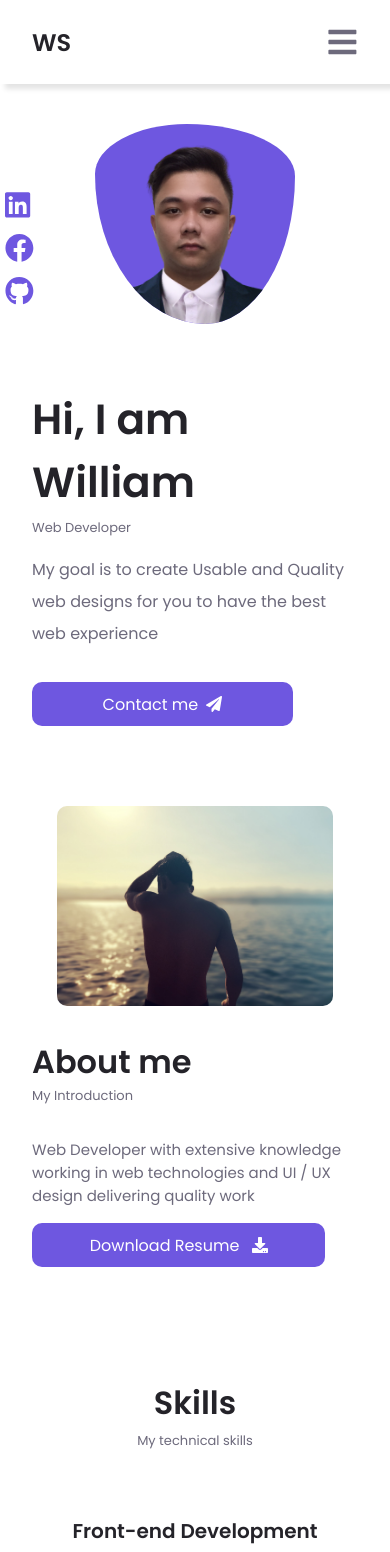
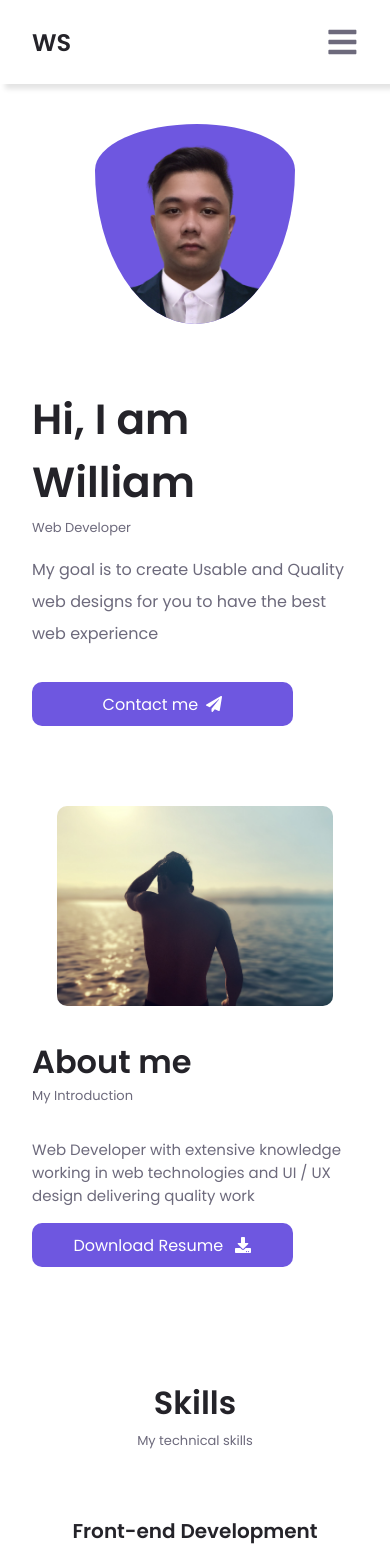
Before and after one commit to sheenlim23/react-portfolio, a React (Create React App) app: page /sample in a window 390 px wide. Shown: the top 1552 px of the page. Built offline with nearby package versions, Linux system fonts and the light colour scheme.

Commit message:
design fix

```diff
--- a/src/App.js
+++ b/src/App.js
@@ -46,12 +46,12 @@ function App() {
                       </button>
                   </div>
                   <div className={`${!isNavCollapsed ? 'collapse': ''} nav-links`}>
-                      <AnchorLink offset="200" href="#home" className="link"><li>Home</li></AnchorLink>
-                      <AnchorLink offset="130" href="#about" className="link"><li>About</li></AnchorLink>
-                      <AnchorLink offset="120" href="#skills" className="link"><li>Skills</li></AnchorLink>
-                      <AnchorLink  offset="120" href="#services" className="link"><li>Services</li></AnchorLink>
-                      <AnchorLink  offset="120" href="#portfolio" className="link"><li>Portfolio</li></AnchorLink>
-                      <AnchorLink  offset="120" href="#contact" className="link"><li>Contact</li></AnchorLink>
+                      <AnchorLink offset="200" href="#home" className="link" onClick={handleCollapse} ><li>Home</li></AnchorLink>
+                      <AnchorLink offset="130" href="#about" className="link" onClick={handleCollapse}><li>About</li></AnchorLink>
+                      <AnchorLink offset="120" href="#skills" className="link" onClick={handleCollapse}><li>Skills</li></AnchorLink>
+                      <AnchorLink  offset="120" href="#services" className="link" onClick={handleCollapse}><li>Services</li></AnchorLink>
+                      <AnchorLink  offset="120" href="#portfolio" className="link" onClick={handleCollapse}><li>Portfolio</li></AnchorLink>
+                      <AnchorLink  offset="120" href="#contact" className="link" onClick={handleCollapse}><li>Contact</li></AnchorLink>
                       <button className="link"  data-target="#container" aria-controls="container" onClick={handleTheme}><li><FontAwesomeIcon icon={icon}/></li></button>
                   </div>
               </nav>
--- a/src/components/Hero.js
+++ b/src/components/Hero.js
@@ -7,13 +7,13 @@ const Hero = () => {
             <div className="hero" id="home">
                 <div className="hero-icons">
                     <a  href="https://www.linkedin.com/in/william-sheen-lim-67b74b12a/" target="_blank">
-                        <FontAwesomeIcon icon={['fab','linkedin']} className="icon"/>
+                        <FontAwesomeIcon icon={['fab','linkedin-in']} className="icon"/>
                     </a>
                 <a href="https://web.facebook.com/profile.php?id=100008560846641" target="_blank">
-                        <FontAwesomeIcon icon={['fab','facebook']} className="icon"/>
+                        <FontAwesomeIcon icon={['fab','facebook-f']} className="icon"/>
                 </a>
                 <a href="https://github.com/sheenlim23" target="_blank">
-                        <FontAwesomeIcon icon={['fab','github']} className="icon"/>
+                        <FontAwesomeIcon icon={['fab','github-alt']} className="icon"/>
                 </a>
                 </div>
                 <div className="hero-text">
--- a/src/stylesheet/_footer.scss
+++ b/src/stylesheet/_footer.scss
@@ -3,6 +3,8 @@
   position: relative;
   background: var(--card-color);
   width: 100%;
+  height: 100%;
+  margin-bottom: -5rem;
   display: grid;
   grid-template-columns: repeat(3, 1fr);
   .logo {
@@ -37,7 +39,10 @@
     position: absolute;
     bottom: 0;
     left: 50%;
+    text-align: center;
     transform: translateX(-50%);
     color: white;
+    width: 100%;
+    font-size: 0.8rem;
   }
 }
--- a/src/stylesheet/_hero.scss
+++ b/src/stylesheet/_hero.scss
@@ -13,8 +13,9 @@
     transform: translateY(-50%);
     padding-left: 0.3rem;
     a {
-      font-size: Max(1.8rem, 4%);
+      font-size: Max(1.3rem, 4%);
       color: var(--first-color);
+      margin-bottom: 1.5rem;
     }
   }
   .hero-text {
@@ -58,7 +59,7 @@
     place-items: center;
     .hero-image-container {
       background-color: var(--first-color);
-      border-radius: 46% 54% 45% 55% / 25% 26% 74% 75%;
+      border-radius: 51% 49% 50% 50% / 23% 23% 77% 77%;
       overflow: hidden;
       width: Min(350px, 80%);
       height: Min(350px, 70%);
--- a/src/stylesheet/_mediaMediumSp.scss
+++ b/src/stylesheet/_mediaMediumSp.scss
@@ -7,7 +7,7 @@
     grid-template-columns: 1fr;
     height: auto;
     .hero-icons {
-      margin-top: -45%;
+      display: none;
     }
     .hero-text {
       grid-row-start: 2/3;
@@ -53,7 +53,7 @@
         display: none;
       }
       .about-btn {
-        width: 90%;
+        width: 80%;
       }
     }
   }
@@ -116,6 +116,10 @@
         grid-template-columns: 100%;
         .image {
           margin-bottom: var(--mb-1);
+          img {
+            height: 130px !important;
+            width: auto;
+          }
         }
         .testimonial-p {
           .div {
--- a/src/stylesheet/_portfolio.scss
+++ b/src/stylesheet/_portfolio.scss
@@ -25,6 +25,7 @@
         position: relative;
         img {
           width: 100%;
+          border-radius: 10px;
         }
       }
       .swiper-text {
@@ -40,7 +41,7 @@
         p {
           font-size: var(--normal-font-size);
           color: var(--text-color);
-          margin-bottom: var(--mb-1);
+          margin-bottom: var(--mb-2);
         }
         .swiper-btn {
           background-color: var(--first-color);
--- a/src/stylesheet/style.css
+++ b/src/stylesheet/style.css
@@ -268,8 +268,9 @@ textarea {
 }
 
 .hero .hero-icons a {
-  font-size: Max(1.8rem, 4%);
+  font-size: Max(1.3rem, 4%);
   color: var(--first-color);
+  margin-bottom: 1.5rem;
 }
 
 .hero .hero-text {
@@ -329,7 +330,7 @@ textarea {
 
 .hero .hero-image .hero-image-container {
   background-color: var(--first-color);
-  border-radius: 46% 54% 45% 55% / 25% 26% 74% 75%;
+  border-radius: 51% 49% 50% 50% / 23% 23% 77% 77%;
   overflow: hidden;
   width: Min(350px, 80%);
   height: Min(350px, 70%);
@@ -1311,6 +1312,7 @@ textarea {
 
 .portfolio .swiper-container .swiper-slide .swiper-image img {
   width: 100%;
+  border-radius: 10px;
 }
 
 .portfolio .swiper-container .swiper-slide .swiper-text {
@@ -1330,7 +1332,7 @@ textarea {
 .portfolio .swiper-container .swiper-slide .swiper-text p {
   font-size: var(--normal-font-size);
   color: var(--text-color);
-  margin-bottom: var(--mb-1);
+  margin-bottom: var(--mb-2);
 }
 
 .portfolio .swiper-container .swiper-slide .swiper-text .swiper-btn {
@@ -1411,17 +1413,29 @@ textarea {
 
 .testimonials .swiper-container .testimonial-person .image img {
   border-radius: 50%;
+  height: 100%;
+  width: auto;
 }
 
 .testimonials .swiper-container .testimonial-person .testimonial-p {
   display: -ms-grid;
   display: grid;
   place-items: center;
+  height: 100%;
+}
+
+.testimonials .swiper-container .testimonial-person .testimonial-p h3 {
+  color: var(--title-color);
+}
+
+.testimonials .swiper-container .testimonial-person .testimonial-p small {
   color: var(--text-color);
 }
 
-.testimonials .swiper-container .testimonial-person .testimonial-p small {
-  margin-bottom: var(--mb-2);
+.testimonials .swiper-container .testimonial-person .testimonial-p p {
+  margin-top: 1rem;
+  color: var(--text-color);
+  font-style: italic;
 }
 
 .contact {
@@ -1640,6 +1654,8 @@ textarea {
   position: relative;
   background: var(--card-color);
   width: 100%;
+  height: 100%;
+  margin-bottom: -5rem;
   display: -ms-grid;
   display: grid;
   -ms-grid-columns: (1fr)[3];
@@ -1686,9 +1702,12 @@ textarea {
   position: absolute;
   bottom: 0;
   left: 50%;
+  text-align: center;
   -webkit-transform: translateX(-50%);
           transform: translateX(-50%);
   color: white;
+  width: 100%;
+  font-size: 0.8rem;
 }
 
 @media only screen and (max-width: 320px) {
@@ -1814,8 +1833,9 @@ textarea {
   .testimonials .swiper-container .testimonial-person .image {
     margin-bottom: var(--mb-1);
   }
-  .testimonials .swiper-container .testimonial-person .testimonial-p .div small {
-    margin-bottom: var(--mb-2);
+  .testimonials .swiper-container .testimonial-person .image img {
+    height: 120px !important;
+    width: auto;
   }
   .contact .contact-container .message-me {
     position: relative;
@@ -1865,7 +1885,7 @@ textarea {
     height: auto;
   }
   .hero .hero-icons {
-    margin-top: -45%;
+    display: none;
   }
   .hero .hero-text {
     grid-row-start: 2/3;
@@ -1915,7 +1935,7 @@ textarea {
     display: none;
   }
   .about .about-text .about-btn {
-    width: 90%;
+    width: 80%;
   }
   .skills {
     margin-bottom: 5rem;
@@ -1974,6 +1994,10 @@ textarea {
   }
   .testimonials .swiper-container .testimonial-person .image {
     margin-bottom: var(--mb-1);
+  }
+  .testimonials .swiper-container .testimonial-person .image img {
+    height: 130px !important;
+    width: auto;
   }
   .testimonials .swiper-container .testimonial-person .testimonial-p .div small {
     margin-bottom: var(--mb-2);
```
Also changed, not shown: src/stylesheet/_mediaSmall.scss (+3 -6 lines), src/stylesheet/_testimonials.scss (+12 -2 lines), 2 other files (tests, documents, lock files or other folders).
